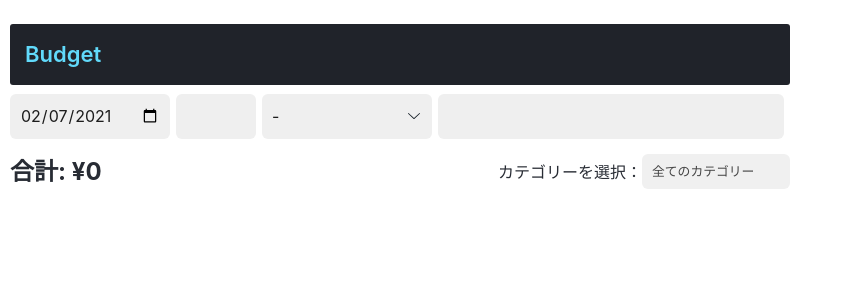
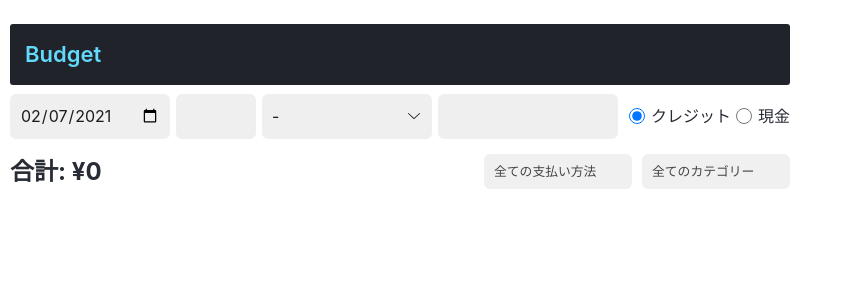
Before and after one commit to ursa39/budget-app, a React (Create React App) app: page / in a window 1280 px wide. Shown: the top 300 px of the page, without its empty margins (0-843 px from the left). Built offline with nearby package versions, Linux system fonts and the light colour scheme.

Commit message:
feat: 🎸 支払い方法によるフィルタリングの追加
フォーム入力時に支払い方法を選択し登録する。リスト表示時に支払い方法でフィルタリング表示する。

✅ Closes: #1

```diff
--- a/src/app/Form.js
+++ b/src/app/Form.js
@@ -32,6 +32,11 @@ function Form(props) {
     setInputDesc(e.target.value);
   };
 
+  const [inputPayment, setInputPayment] = useState("credit");
+  const handlePaymentChange = (e) => {
+    setInputPayment(e.target.value);
+  };
+
   const resetInputValue = () => {
     setInputDate(DateTime.local().toFormat("yyyy-MM-dd"));
     setInputPrice("");
@@ -51,6 +56,7 @@ function Form(props) {
         price: inputPrice,
         category: inputCategory,
         desc: inputDesc,
+        pay: inputPayment,
       })
     );
     dispatch(currentSaved());
@@ -93,6 +99,10 @@ function Form(props) {
         <option value="Suica"></option>
       </datalist>
       <input className="budget-form__submit" type="submit" value="submit" />
+      <div className="budget-form__payment">
+        <label><input defaultChecked className="budget-form__radio" name="payment" type="radio" value="credit" onChange={handlePaymentChange} />クレジット</label>
+        <label><input className="budget-form__radio" name="payment" type="radio" value="cash" onChange={handlePaymentChange} />現金</label>
+      </div>
     </form>
   );
 }
--- a/src/features/current/CurrentList.js
+++ b/src/features/current/CurrentList.js
@@ -6,6 +6,7 @@ import { useDispatch } from "react-redux";
 import { currentDeleted, currentSaved } from "./currentSlice";
 import { categoryList } from "../../app/categoryList";
 import deleteIcon from "../../icons/icon-delete.svg";
+import creditcardIcon from "../../icons/icon-creditcard.svg";
 
 // styles
 import "./CurrentList.scss";
@@ -13,6 +14,7 @@ import "./CurrentList.scss";
 function CurrentList(props) {
   const dispatch = useDispatch();
   const [currentCategory, setCurrentCategory] = useState("all");
+  const [currentPayment, setcurrentPayment] = useState("all");
 
   const categoryFilter = (items) => {
     if (currentCategory === "all") return items;
@@ -20,11 +22,21 @@ function CurrentList(props) {
       return item.category === currentCategory;
     });
   };
-  const list = categoryFilter(useSelector((state) => state.current));
+  const paymentFilter = (items) => {
+    if (currentPayment === "all") return items;
+    return items.filter((item) => {
+      return item.pay === currentPayment;
+    });
+  };
+  const list = paymentFilter(categoryFilter(useSelector((state) => state.current)));
 
   const handleCategoryChange = (e) => {
     setCurrentCategory(e.target.value);
   };
+
+  const handlePaymentChange = (e) => {
+    setcurrentPayment(e.target.value);
+  }
 
   const handleDelete = (id) => {
     dispatch(currentDeleted(id));
@@ -37,6 +49,9 @@ function CurrentList(props) {
     const category = categoryList.find(
       (category) => category.value === item.category
     );
+    const creditIconElement = item.pay === 'credit'
+      ? <img className="budget-list__payment" src={creditcardIcon} alt="creditcard"></img>
+      : '';
     return (
       <li className="budget-list__item" key={index}>
         <span className="budget-list__date">{date}</span>
@@ -44,6 +59,7 @@ function CurrentList(props) {
           ¥{parseInt(item.price).toLocaleString()}
         </span>
         <span className="budget-list__desc">{item.desc}</span>
+        {creditIconElement}
         <span className={`budget-list__category ${item.category}`}>
           {category.name}
         </span>
@@ -74,7 +90,21 @@ function CurrentList(props) {
     <Fragment>
       <div className="budget-list__header">
         <span className="price-sum">合計: ¥{priceSum.toLocaleString()}</span>
-        カテゴリーを選択：
+        <select
+          className={`budget-payment__select ${currentPayment}`}
+          value={currentPayment}
+          onChange={handlePaymentChange}
+        >
+          <option className="budget-payment__option" value="all">
+            全ての支払い方法
+          </option>
+          <option className="budget-payment__option" value="credit">
+            クレジット
+          </option>
+          <option className="budget-payment__option" value="cash">
+            現金
+          </option>
+        </select>
         <select
           className={`budget-category__select ${currentCategory}`}
           value={currentCategory}
--- a/src/features/current/CurrentList.scss
+++ b/src/features/current/CurrentList.scss
@@ -17,6 +17,8 @@
     list-style-type: none;
     padding: 0 10px;
     margin: 0;
+    overflow: auto;
+    height: 480px;
   }
   &__item {
     padding: 5px 0;
@@ -39,7 +41,7 @@
   }
   &__category {
     display: inline-block;
-    margin-left: auto;
+    margin-left: 10px;
     font-size: 0.8em;
     background: #f0f0f0;
     border-radius: 3px;
@@ -51,6 +53,12 @@
   }
   &__desc {
     padding-left: 20px;
+    margin-right: auto;
+  }
+  &__payment {
+    width: 20px;
+    height: 20px;
+    margin-left: 10px;
   }
   &__delete {
     width: 20px;
@@ -77,10 +85,11 @@
   }
 }
 
-.budget-category {
+.budget-category,
+.budget-payment {
   &__select {
     display: inline-block;
-    margin: 0;
+    margin: 0 0 0 10px;
     background: #f0f0f0;
     color: #444;
     font-size: 0.8em;
--- a/src/features/current/currentSlice.js
+++ b/src/features/current/currentSlice.js
@@ -8,7 +8,7 @@ const currentSlice = createSlice({
   reducers: {
     currentAdded(state, action) {
       const currentRecord = action.payload;
-      state.unshift(currentRecord);
+      state.push(currentRecord);
       state.sort((a, b) => {
         return a.date > b.date ? -1 : 1;
       });
```
Also changed, not shown: src/icons/icon-creditcard.svg (added).
